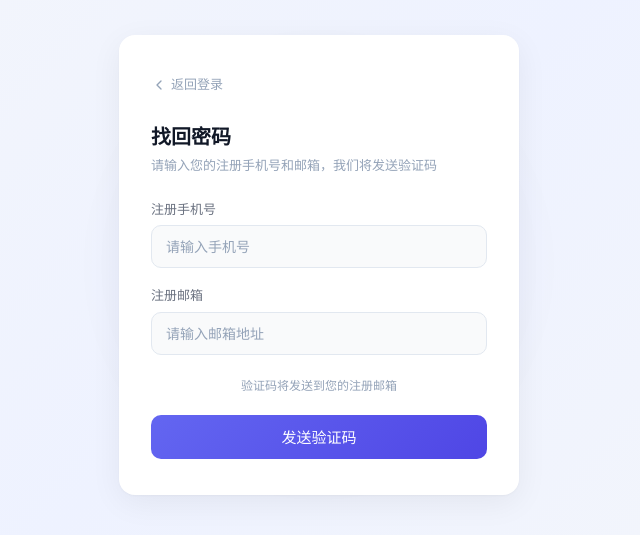
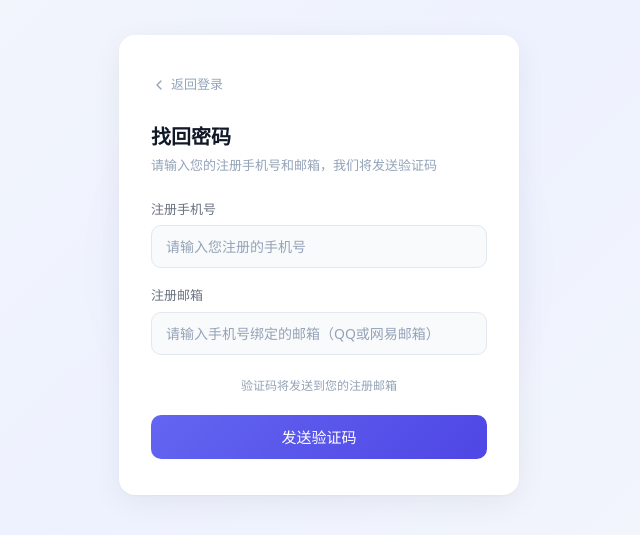
Before and after one commit to JunkingBoy/AgentWeb, a React (Vite) app: page /forgot-password in a window 1280 px wide. Shown: the part 135-670 px from the top of the page, without its empty margins (321-961 px from the left). Built offline with nearby package versions, Linux system fonts and the light colour scheme.

Commit message:
[mod] 修改提示语

```diff
--- a/src/pages/ForgotPassword/index.tsx
+++ b/src/pages/ForgotPassword/index.tsx
@@ -227,7 +227,7 @@ export default function ForgotPassword() {
                 <input
                   id="phone"
                   type="tel"
-                  placeholder="请输入手机号"
+                  placeholder="请输入您注册的手机号"
                   className={phoneErr ? styles.inputError : ''}
                   value={phone}
                   onChange={e => {
@@ -245,7 +245,7 @@ export default function ForgotPassword() {
                 <input
                   id="email"
                   type="email"
-                  placeholder="请输入邮箱地址"
+                  placeholder="请输入手机号绑定的邮箱（QQ或网易邮箱）"
                   className={emailErr ? styles.inputError : ''}
                   value={email}
                   onChange={e => {
```
